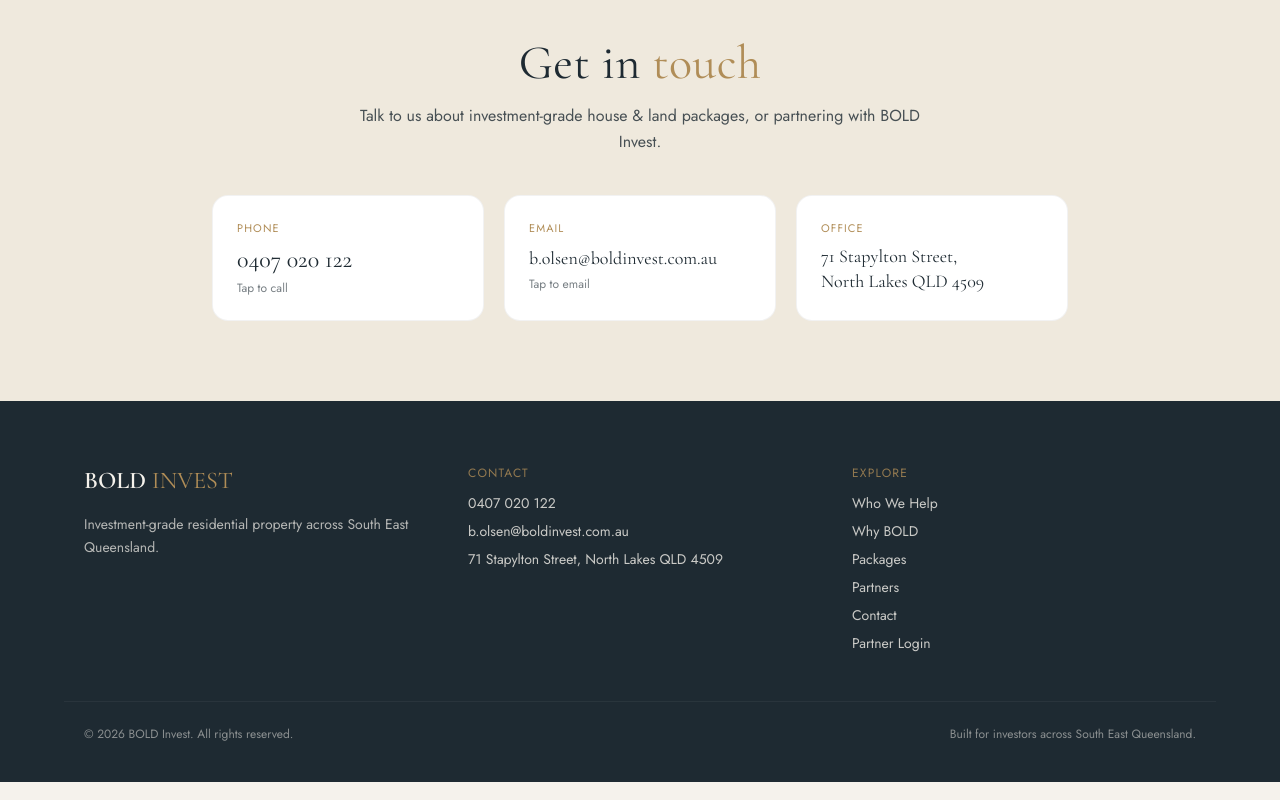
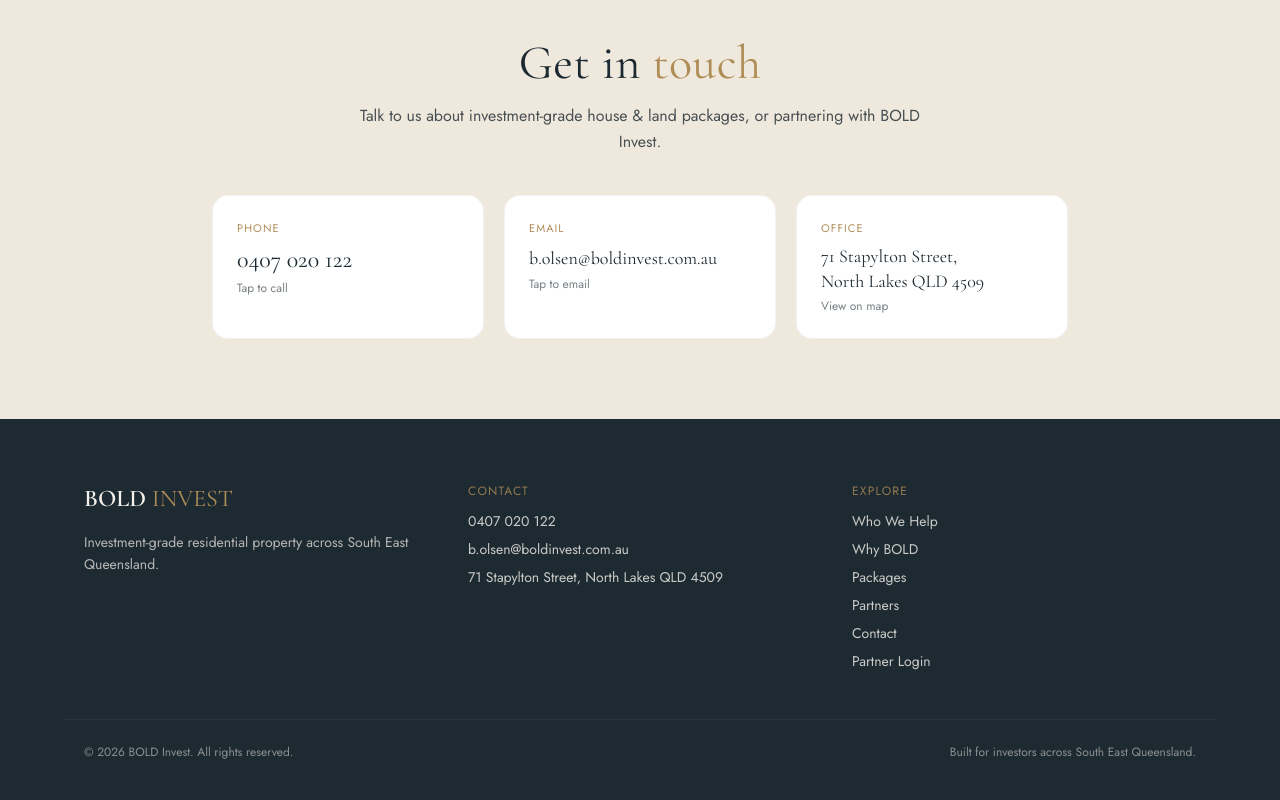
Before and after one commit to abundanceagent/agent-hub, a Next.js app in the folder portal/: page / in a window 1280 px wide. Shown: the part 3204-4004 px from the top of the page. Built offline with nearby package versions, Linux system fonts and the light colour scheme.

Commit message:
Add files via upload

```diff
--- a/portal/app/page.tsx
+++ b/portal/app/page.tsx
@@ -233,10 +233,11 @@ export default function Home() {
                 <p className="font-display text-lg break-words">b.olsen@boldinvest.com.au</p>
                 <p className="text-xs opacity-60 mt-1">Tap to email</p>
               </a>
-              <div className="bg-white rounded-2xl p-6 border border-black/5">
+              <a href={"https://www.google.com/maps/place/71+Stapylton+St,+North+Lakes+QLD+4509/@-27.2377425,153.0044943,918m/data=!3m2!1e3!4b1!4m5!3m4!1s0x6b93fad6ca804d9f:0xb85ff7dd74a98e18!8m2!3d-27.2377473!4d153.0070692"} target="_blank" rel="noopener noreferrer" className="block bg-white rounded-2xl p-6 border border-black/5 hover:shadow-md transition-shadow">
                 <p className="uppercase text-[11px] tracking-widest mb-2" style={{ color: GOLD }}>Office</p>
                 <p className="font-display text-lg leading-snug">71 Stapylton Street,<br />North Lakes QLD 4509</p>
-              </div>
+                <p className="text-xs opacity-60 mt-1">View on map</p>
+              </a>
             </div>
           </div>
         </section>
```
